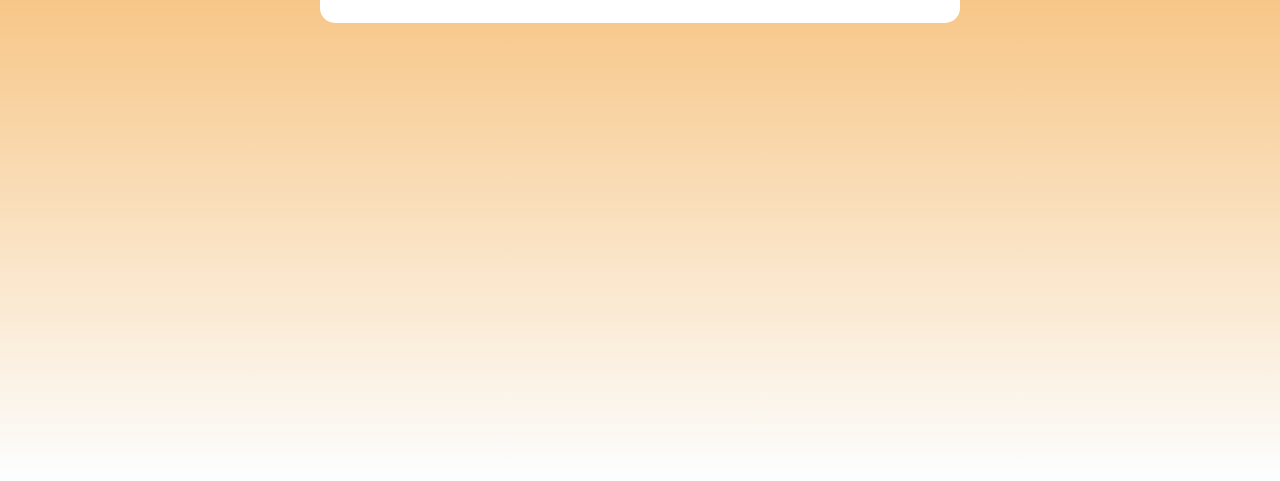
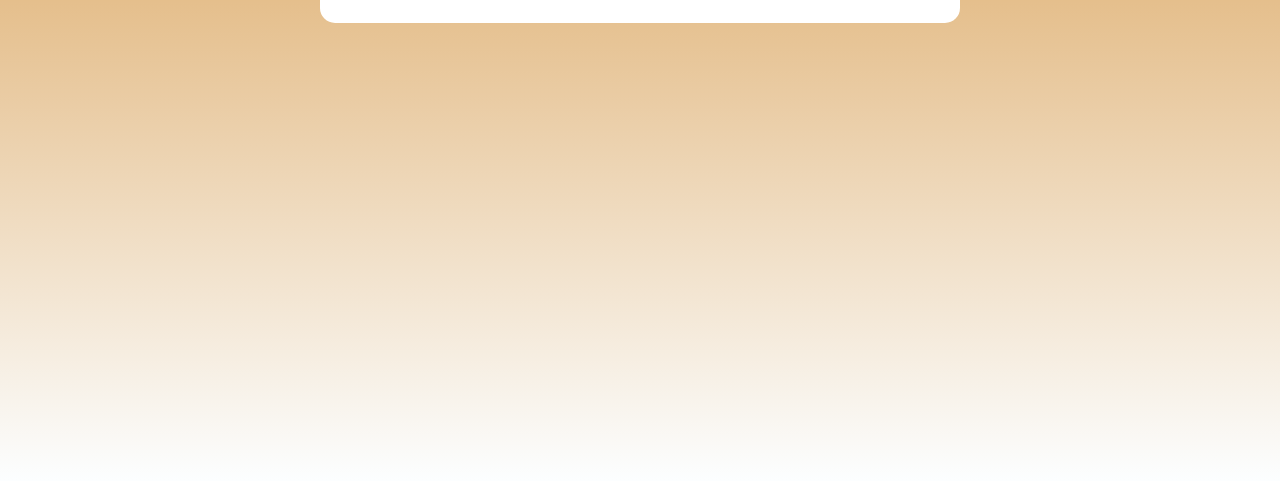
Before and after one commit to Daniflav94/Lista-de-tarefas, a plain HTML site: page index.html in a window 1280 px wide. Shown: the part 319-800 px from the top of the page. Drawn offline with nearby package versions, Linux system fonts and the light colour scheme.

Commit message:
Cor de fundo alterada

```diff
--- a/style.css
+++ b/style.css
@@ -8,8 +8,8 @@ header{
 }
 
 body{
-    background: rgb(246,182,100);
-    background: linear-gradient(180deg, rgba(246,182,100,1) 22%, rgba(252,254,255,1) 100%);
+    background: rgb(222, 172, 106);
+    background: linear-gradient(180deg, rgb(222, 172, 106) 22%, rgba(252,254,255,1) 100%);
     height: 100vh;
     display: flex;
     flex-direction: column;
```
